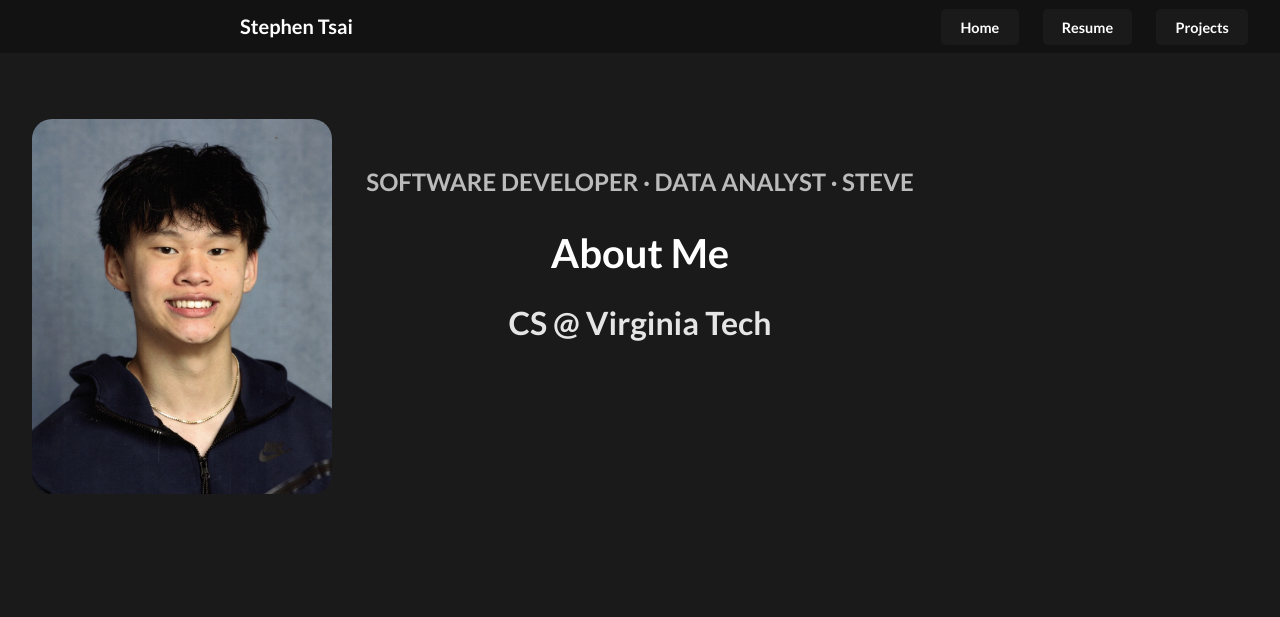
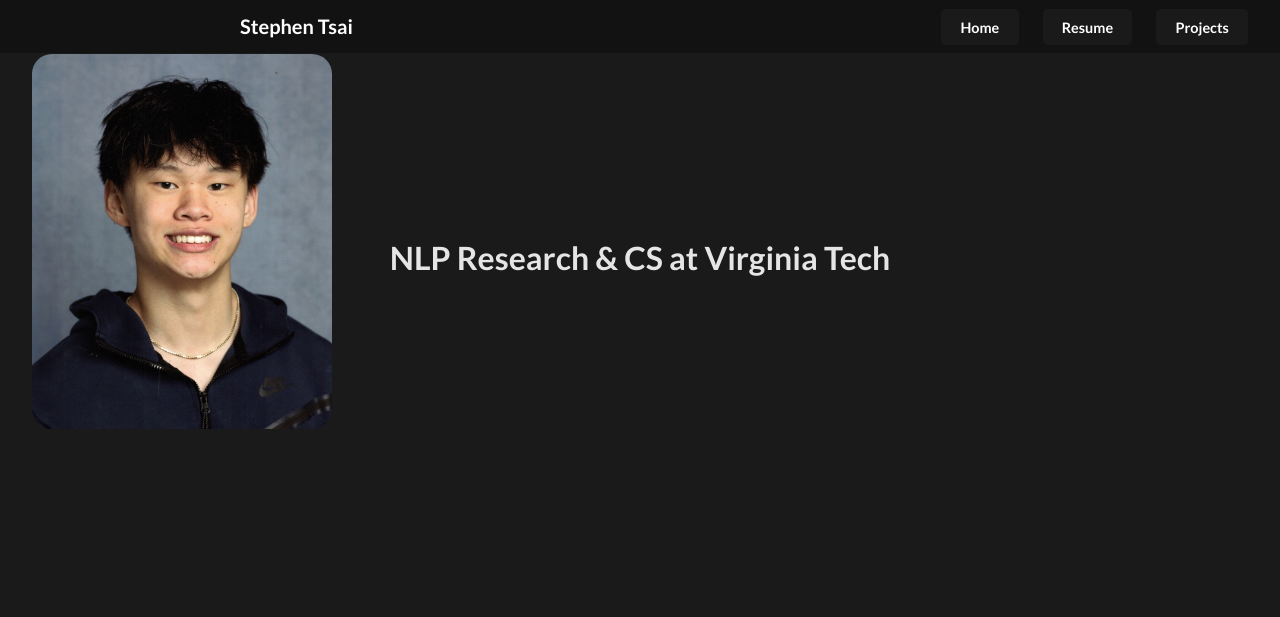
Before and after one commit to stephen0601/stephentsai, a plain HTML site: page index.html in a window 1280 px wide. Shown: the top 617 px of the page. Drawn offline with Linux system fonts and the light colour scheme.

Commit message:
Update index.html

```diff
--- a/index.html
+++ b/index.html
@@ -26,9 +26,9 @@
 
     <section class="hero">
         <div class="hero-content">
-            <h2 class="subtitle">SOFTWARE DEVELOPER · DATA ANALYST · STEVE</h2>
-            <h1 class="title">About Me</h1>
-            <h1 class="highlight">CS @ Virginia Tech</h1>
+            <h2 class="subtitle">  </h2>
+
+            <h1 class="highlight">NLP Research & CS at Virginia Tech</h1>
         </div>
 
 
```
